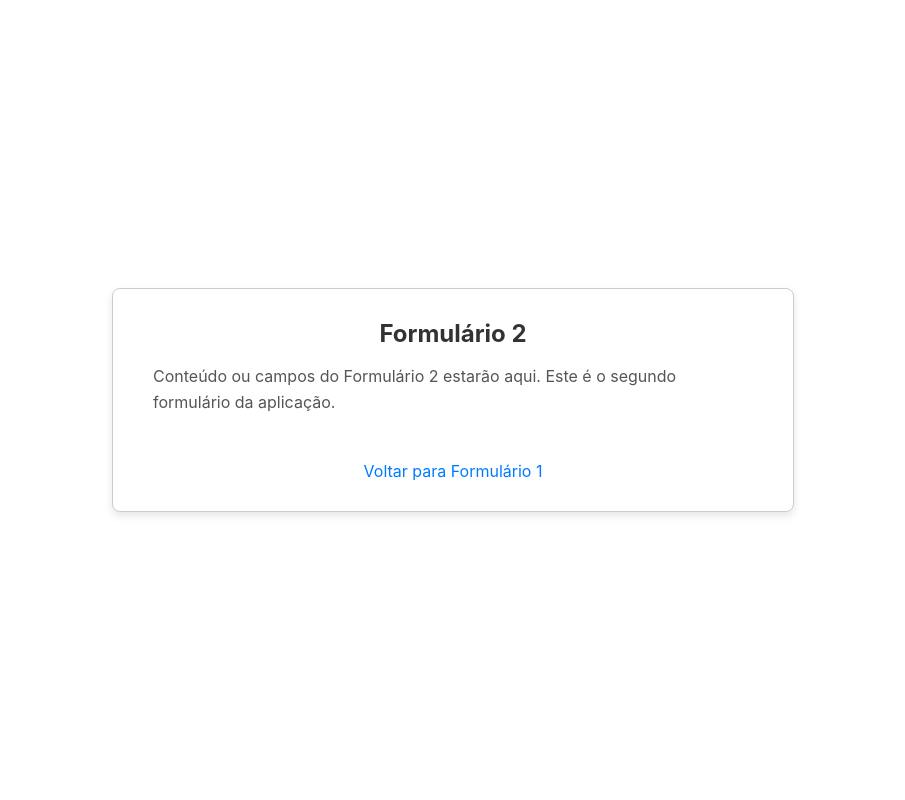
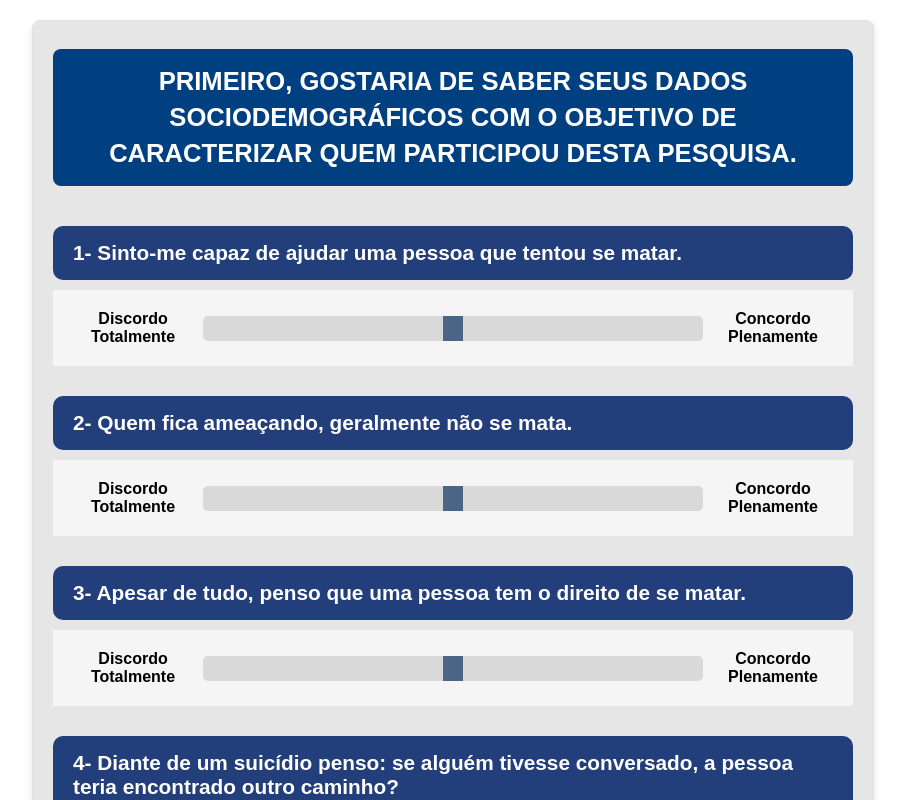
Before and after one commit to tiagofort/ucdb, a React (Vite) app in the folder udcb_project/: page /form2 in a window 1280 px wide. Shown: the top 800 px of the page, without its empty margins (187-1092 px from the left). Built offline with nearby package versions, Linux system fonts and the light colour scheme.

Commit message:
form2 started

```diff
--- /dev/null
+++ b/udcb_project/src/components/QuestionSlider.jsx
@@ -0,0 +1,14 @@
+const QuestionSlider = ({ id, question }) => (
+    <div className="question-block">
+      <div className="question-title">
+        <strong>{question}</strong>
+      </div>
+      <div className="slider-container">
+        <div className="label left">Discordo<br/>Totalmente</div>
+        <input id={id} type="range" className="slider" min="0" max="100" defaultValue={50} />
+        <div className="label right">Concordo<br/>Plenamente</div>
+      </div>
+    </div>
+);
+
+export default QuestionSlider;
--- /dev/null
+++ b/udcb_project/src/css/form2.css
@@ -0,0 +1,52 @@
+.question-block {
+  max-width: 800px;
+  margin: 0 auto 30px;
+}
+
+.question-title {
+  background-color: #223e7b;
+  color: white;
+  padding: 15px 20px;
+  border-radius: 10px;
+  font-size: 1.3rem;
+}
+
+.slider-container {
+  margin-top: 10px;
+  background-color: #f5f5f5;
+  padding: 20px;
+  display: flex;
+  align-items: center;
+  justify-content: space-between;
+}
+
+.label {
+  width: 120px;
+  font-weight: 600;
+  text-align: center;
+  font-size: 1rem;
+}
+
+.slider {
+  flex-grow: 1;
+  margin: 0 10px;
+  height: 25px;
+  background-color: #d9d9d9;
+  appearance: none;
+  border-radius: 5px;
+}
+
+.slider::-webkit-slider-thumb {
+  appearance: none;
+  height: 25px;
+  width: 20px;
+  background: #4a6585;
+  cursor: pointer;
+}
+
+.slider::-moz-range-thumb {
+  height: 25px;
+  width: 20px;
+  background: #4a6585;
+  cursor: pointer;
+}
--- a/udcb_project/src/css/form2Instruction.css
+++ b/udcb_project/src/css/form2Instruction.css
@@ -30,14 +30,10 @@
 
 .img-fluid {
     width: 100%;
-    /* Responsive: fills container */
-    max-width: 500px;
-    /* Adjust as needed */
+    max-width: 700px;
     height: auto;
-    /* Keeps aspect ratio */
     display: block;
     margin: 0 auto;
-    /* Center the image */
 }
 
 .legend-perguntas {
@@ -57,6 +53,7 @@
 .btn-block {
     width: 100%;
     height: 50px;
+    margin-top: 30px;
     display: inline-block;
     min-width: 250px;
     font-weight: 500;
@@ -112,7 +109,3 @@
 .rounded {
     border-radius: 0.25rem !important;
 }
-
-.img-fluid {
-    max-width: 100%;
-    height: auto; }
--- a/udcb_project/src/main.jsx
+++ b/udcb_project/src/main.jsx
@@ -2,7 +2,7 @@
 import React from 'react'
 import ReactDOM from 'react-dom/client'
 import App from './App.jsx'
-import './css/index.css' // Import the global CSS here
+import './css/index.css'
 
 ReactDOM.createRoot(document.getElementById('root')).render(
   <React.StrictMode>
--- a/udcb_project/src/pages/Form1.jsx
+++ b/udcb_project/src/pages/Form1.jsx
@@ -51,41 +51,31 @@ function Form1() {
         if (estado) {
             const estadoEncontrado = cidadesPorEstadoData.estados.find(est => est.sigla === estado);
             if (estadoEncontrado) {
-                // Pega a lista de nomes de cidades do objeto 'estadoEncontrado'
                 const nomesCidades = estadoEncontrado.cidades;
-
-                // Mapeia os nomes para o formato { value: nome, label: nome }
-                // Adiciona a opção "Selecione..." no início
                 const cidadesFormatadas = [
                     { value: "", label: "Selecione..." },
                     ...nomesCidades.map(nomeCidade => ({ value: nomeCidade, label: nomeCidade }))
                 ];
                 setListaCidades(cidadesFormatadas);
             } else {
-                // Se o estado selecionado não for encontrado no JSON
                 setListaCidades([{ value: "", label: "Estado inválido" }]);
             }
         } else {
-            // Se nenhum estado for selecionado
             setListaCidades([{ value: "", label: "Selecione o estado primeiro" }]);
         }
-        // Reseta a cidade selecionada sempre que o estado mudar
         setCidade('');
-    }, [estado]); // Executa quando 'estado' mudar
+    }, [estado]);
 
-    // --- Handlers (mantém igual: handleInputChange, handleSubmit, closeModal) ---
     const handleInputChange = (setter) => (event) => {
         setter(event.target.value);
     };
 
     const handleEstadoChange = (event) => {
         setEstado(event.target.value);
-        // A busca de cidades agora é feita pelo useEffect usando o JSON
     };
 
     const handleSubmit = (event) => {
         event.preventDefault();
-        // Validação básica (exemplo)
         if (!estado || !cidade || !instituicao || !idade || !sexo || !estadoCivil || !religiao || !periodo || !experiencia || !cursoSuicidio || !discSuicidio || !estagSuicidio || !contatoSuicidio || !rendaFamiliar) {
             setModalMessage("Por favor, preencha todos os campos obrigatórios.");
             setShowModal(true);
@@ -346,7 +336,7 @@ function Form1() {
                 </div>
             )}
 
-        </form> // Fim da tag form
+        </form>
     );
 }
 
--- a/udcb_project/src/pages/Form2.jsx
+++ b/udcb_project/src/pages/Form2.jsx
@@ -2,22 +2,123 @@
 import React from 'react';
 import { Link } from 'react-router-dom'; // Import Link for navigation
 import '../css/index.css'; // Use the global CSS
+import '../css/form2.css';
+import QuestionSlider from '../components/QuestionSlider';
+
 
 function Form2() {
   return (
-    <div className="page-container">
-      <div className="centered-div">
-        <h2>Formulário 2</h2>
-        <p>
-          Conteúdo ou campos do Formulário 2 estarão aqui.
-          Este é o segundo formulário da aplicação.
-        </p>
-        {/* Example Link back to Form 1 */}
-        <Link to="/form1" style={{ marginTop: '20px', display: 'inline-block' }}>
-          Voltar para Formulário 1
-        </Link>
-      </div>
-    </div>
+    <form className="form-wrapper">
+        <h2 className="legenda-prin">
+            Primeiro, gostaria de saber seus dados sociodemográficos com o objetivo de caracterizar quem participou desta pesquisa.
+        </h2>
+
+        <QuestionSlider
+            id='l1'
+            question='1- Sinto-me capaz de ajudar uma pessoa que tentou se matar.'
+        />
+
+        <QuestionSlider
+            id='l2'
+            question='2- Quem fica ameaçando, geralmente não se mata.'
+        />
+
+        <QuestionSlider
+            id='l3'
+            question='3- Apesar de tudo, penso que uma pessoa tem o direito de se matar.'
+        />
+
+        <QuestionSlider
+            id='l4'
+            question='4- Diante de um suicídio penso: se alguém tivesse conversado, a pessoa teria encontrado outro caminho?'
+        />
+
+        <QuestionSlider
+            id='l5'
+            question='5- No fundo, prefiro não me envolver muito com pacientes que tentaram o suicídio.'
+        />
+
+        <QuestionSlider
+            id='l6'
+            question='6- A vida é um dom de Deus, e só Ele pode tirar.'
+        />
+
+        <QuestionSlider
+            id='l7'
+            question='7- Sinto-me capaz de perceber quando um paciente tem risco de se matar.'
+        />
+
+        <QuestionSlider
+            id='l8'
+            question='8- Geralmente, quem se mata tem alguma doença mental.'
+        />
+
+        <QuestionSlider
+            id='l9'
+            question='9- Tenho receio de perguntar sobre ideias de suicídio, e acabar induzindo o paciente a isso.'
+        />
+
+        <QuestionSlider
+            id='l10'
+            question='10- Acho que tenho preparo profissional para lidar com pacientes com risco de suicídio.'
+        />
+
+        <QuestionSlider
+            id='l11'
+            question='11- Acho que é preciso ser uma pessoa corajosa para se matar.'
+        />
+
+        <QuestionSlider
+            id='l12'
+            question='12- Sinto-me inseguro(a) para cuidar de pacientes com risco de suicídio.'
+        />
+
+        <QuestionSlider
+            id='l13'
+            question='13- Às vezes dá raiva, porque tanta gente querendo viver... e aquele paciente querendo morrer.'
+        />
+
+        <QuestionSlider
+            id='l14'
+            question='14- Se eu sugerir um encaminhamento ao psiquiatra para um paciente que falou em se matar, penso que isso será bem aceito pelo psiquiatra.'
+        />
+
+        <QuestionSlider
+            id='l15'
+            question='15- A gente se sente impotente diante de uma pessoa que quer se matar.'
+        />
+
+        <QuestionSlider
+            id='l16'
+            question='16- Quem tem Deus no coração, não vai tentar se matar.'
+        />
+
+        <QuestionSlider
+            id='l17'
+            question='17- No caso de pacientes que estejam sofrendo muito devido a uma doença física, acho mais aceitável a ideia de suicídio.'
+        />
+
+        <QuestionSlider
+            id='l18'
+            question='18- Quando uma pessoa fala em pôr fim à vida, tento tirar aquilo da cabeça dela.'
+        />
+
+        <QuestionSlider
+            id='l19'
+            question='19- Quem quer se matar mesmo, não fica “tentando” se matar.'
+        />
+
+        <QuestionSlider
+            id='l20'
+            question='20- Um paciente internado dificilmente se mata sem que tenha um forte motivo pra isso.'
+        />
+
+        <QuestionSlider
+            id='l21'
+            question='21- Eu já passei por situações que me fizeram pensar em suicídio.'
+        />
+
+    </form>
   );
 }
 
```
Also changed, not shown: udcb_project/src/pages/Form2Instruction.jsx (+23 -13 lines).
